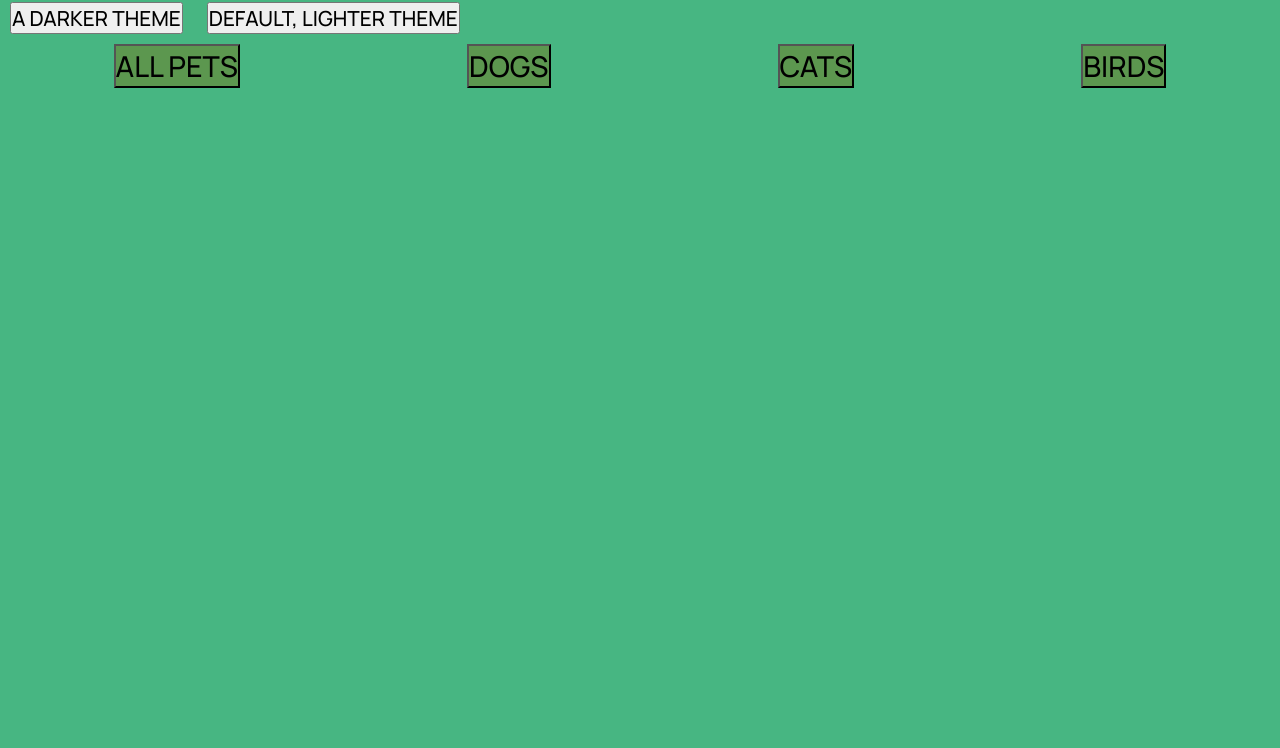
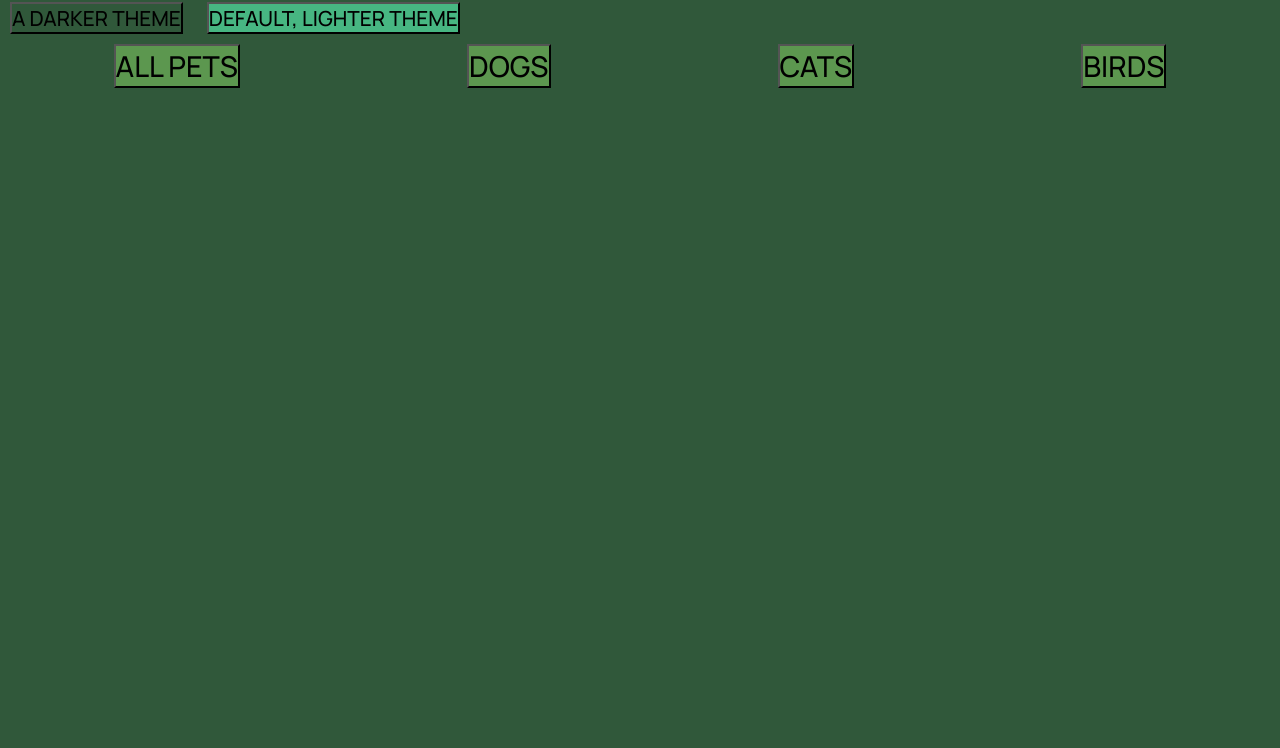
Before and after one commit to staten-island-tech/vite-project-d8b2896a-rae-2, a website built with Vite: page vite-project/index.html in a window 1280 px wide. Shown: the part 52-800 px from the top of the page. Built offline with nearby package versions, Linux system fonts and the light colour scheme; a web font is replaced by a local one.

```diff
--- a/vite-project/css/style.css
+++ b/vite-project/css/style.css
@@ -1,7 +1,7 @@
 :root{
     --darkgreen: #30583a;
     --mintgreen: #47b682;
-    --primary: var(--mintgreen);
+    --primary: var(--darkgreen);
 }
 body{
     background-color: var(--primary);
@@ -12,16 +12,14 @@
   justify-content: space-around;
 }
 .light{
-    --primary: var(--mintgreen);
-    --background-color: var(--mintgreen);
+    background-color: var(--mintgreen);
     text-align: center;
     font-family: 'Manrope', sans-serif;
     font-size: 1.3rem;
     margin: 10px;
 }
 .dark{
-    --primary: var(--darkgreen);
-    --background-color: var(--darkgreen);
+    background-color: var(--darkgreen);
     text-align: center;
     font-family: 'Manrope', sans-serif;
     font-size: 1.3rem;
```
